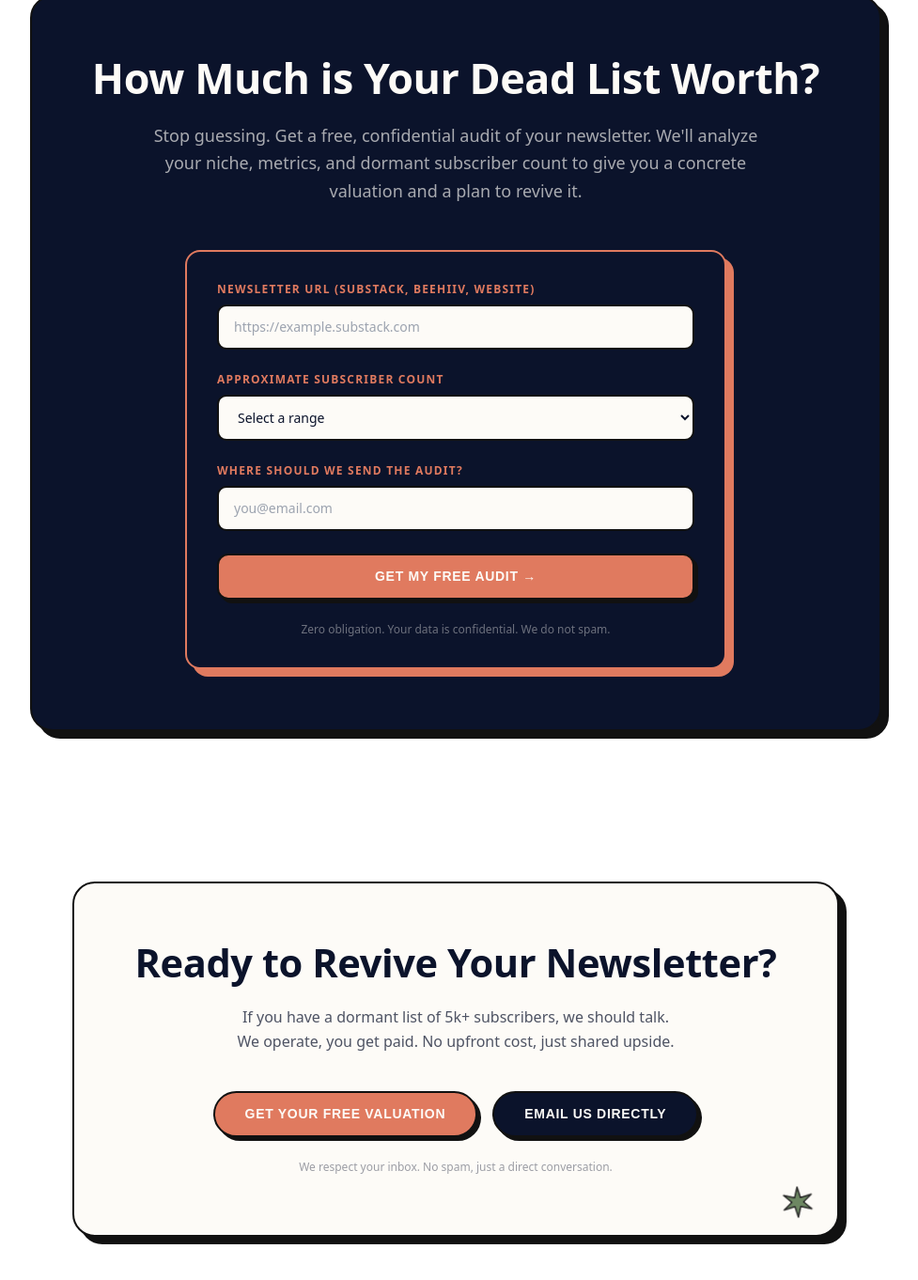
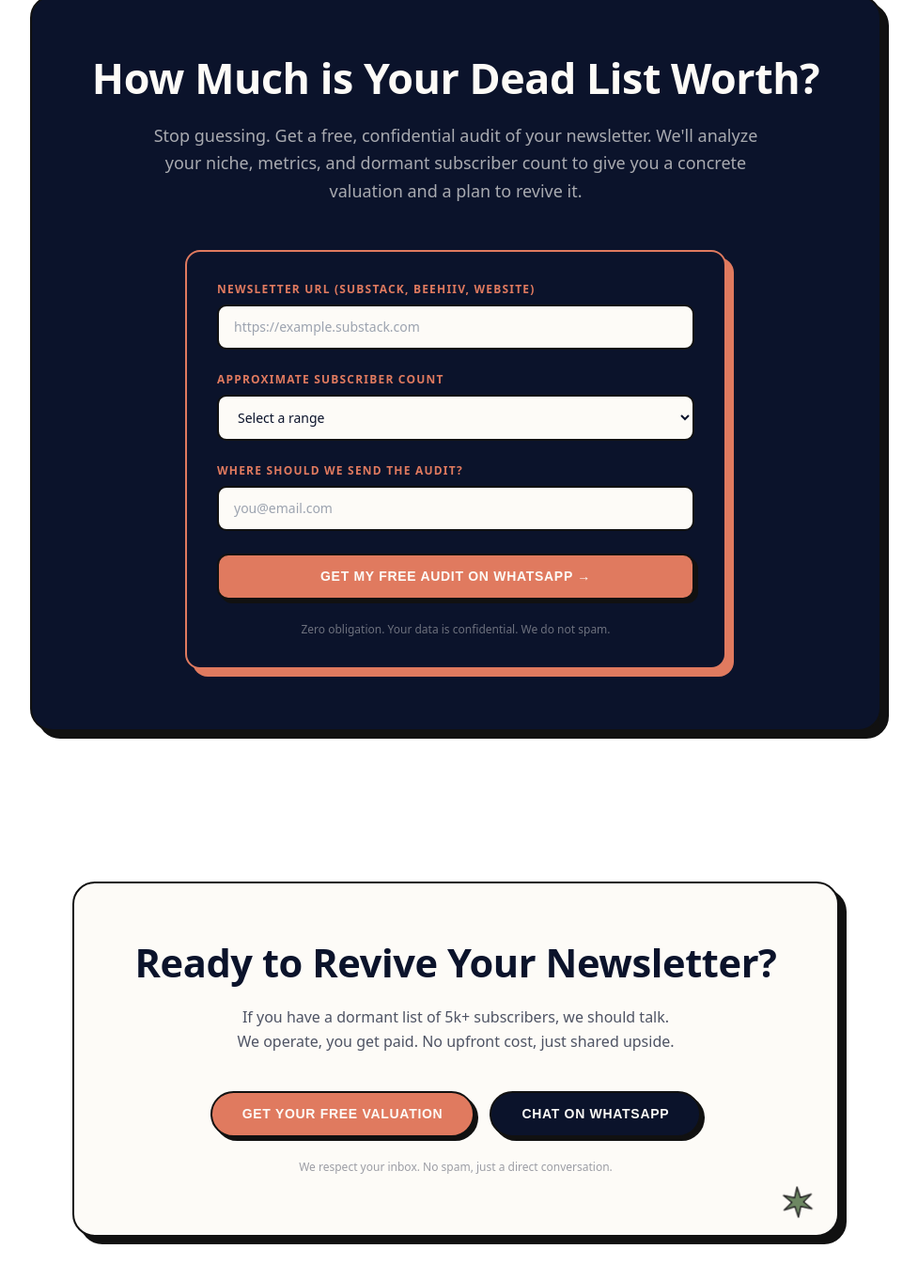
Before and after one commit to joshiljainn/OffPatternLabs, a Next.js app: page / in a window 1280 px wide. Shown: the part 7703-9065 px from the top of the page at 94% size, without its empty margins (155-1132 px from the left). Built offline with nearby package versions, Linux system fonts and the light colour scheme.

Commit message:
feat: restore audit form with WhatsApp pre-fill logic

```diff
--- a/components/NewsletterAudit.tsx
+++ b/components/NewsletterAudit.tsx
@@ -1,33 +1,95 @@
-import React from "react";
+"use client";
+import React, { useState } from "react";
 
 export default function NewsletterAudit() {
+    const [url, setUrl] = useState("");
+    const [subscribers, setSubscribers] = useState("");
+    const [email, setEmail] = useState("");
+
+    const handleSubmit = (e: React.FormEvent) => {
+        e.preventDefault();
+        const message = `Hi! I'd like to get an audit for my newsletter.
+
+Newsletter URL: ${url}
+Approximate Subscribers: ${subscribers}
+Email for contact: ${email}`;
+
+        const whatsappUrl = `https://wa.me/918076958506?text=${encodeURIComponent(message)}`;
+        window.open(whatsappUrl, "_blank");
+    };
+
     return (
         <section id="audit" className="py-12 md:py-20 px-4 bg-transparent">
             <div className="w-full max-w-5xl mx-auto bg-[#0B132B] border-2 border-[#111] shadow-[8px_8px_0px_#111] rounded-[24px] p-8 md:p-16 relative z-10">
                 <div className="text-center mb-12">
-                    <h2 className="font-display font-bold mb-6" style={{ color: "#FDFBF7", fontSize: "clamp(1.6rem, 3.5vw, 2.8rem)" }}>
+                    <h2
+                        className="font-display font-bold mb-6"
+                        style={{ color: "#FDFBF7", fontSize: "clamp(1.6rem, 3.5vw, 2.8rem)" }}
+                    >
                         How Much is Your Dead List Worth?
                     </h2>
-                    <p className="max-w-2xl mx-auto text-lg leading-relaxed" style={{ color: "#FDFBF7", opacity: 0.65 }}>
-                        Stop guessing. Get a free, confidential audit of your newsletter.
-                        We&apos;ll analyze your niche, metrics, and dormant subscriber count to give you
-                        a concrete valuation and a plan to revive it.
+                    <p
+                        className="max-w-2xl mx-auto text-lg leading-relaxed"
+                        style={{ color: "#FDFBF7", opacity: 0.65 }}
+                    >
+                        Stop guessing. Get a free, confidential audit of your newsletter. We&apos;ll analyze
+                        your niche, metrics, and dormant subscriber count to give you a concrete
+                        valuation and a plan to revive it.
                     </p>
                 </div>
 
-                <div className="max-w-xl mx-auto p-8 rounded-[16px] border-2" style={{ background: "#0B132B", borderColor: "#E07A5F", boxShadow: "8px 8px 0px #E07A5F" }}>
-                    <form className="space-y-6">
+                <div
+                    className="max-w-xl mx-auto p-8 rounded-[16px] border-2"
+                    style={{
+                        background: "#0B132B",
+                        borderColor: "#E07A5F",
+                        boxShadow: "8px 8px 0px #E07A5F",
+                    }}
+                >
+                    <form className="space-y-6" onSubmit={handleSubmit}>
                         <div>
-                            <label htmlFor="url" className="block text-xs font-bold uppercase tracking-widest mb-2" style={{ color: "#E07A5F" }}>
+                            <label
+                                htmlFor="url"
+                                className="block text-xs font-bold uppercase tracking-widest mb-2"
+                                style={{ color: "#E07A5F" }}
+                            >
                                 Newsletter URL (Substack, Beehiiv, Website)
                             </label>
-                            <input type="url" id="url" className="w-full rounded-[10px] px-4 py-3 text-sm outline-none" style={{ background: "#FDFBF7", border: "2px solid #111", color: "#0B132B" }} placeholder="https://example.substack.com" required />
+                            <input
+                                type="url"
+                                id="url"
+                                className="w-full rounded-[10px] px-4 py-3 text-sm outline-none"
+                                style={{
+                                    background: "#FDFBF7",
+                                    border: "2px solid #111",
+                                    color: "#0B132B",
+                                }}
+                                placeholder="https://example.substack.com"
+                                value={url}
+                                onChange={(e) => setUrl(e.target.value)}
+                                required
+                            />
                         </div>
                         <div>
-                            <label htmlFor="subscribers" className="block text-xs font-bold uppercase tracking-widest mb-2" style={{ color: "#E07A5F" }}>
+                            <label
+                                htmlFor="subscribers"
+                                className="block text-xs font-bold uppercase tracking-widest mb-2"
+                                style={{ color: "#E07A5F" }}
+                            >
                                 Approximate Subscriber Count
                             </label>
-                            <select id="subscribers" className="w-full rounded-[10px] px-4 py-3 text-sm outline-none cursor-pointer" style={{ background: "#FDFBF7", border: "2px solid #111", color: "#0B132B" }} required>
+                            <select
+                                id="subscribers"
+                                className="w-full rounded-[10px] px-4 py-3 text-sm outline-none cursor-pointer"
+                                style={{
+                                    background: "#FDFBF7",
+                                    border: "2px solid #111",
+                                    color: "#0B132B",
+                                }}
+                                value={subscribers}
+                                onChange={(e) => setSubscribers(e.target.value)}
+                                required
+                            >
                                 <option value="">Select a range</option>
                                 <option value="1k-5k">1,000 – 5,000</option>
                                 <option value="5k-10k">5,000 – 10,000</option>
@@ -36,13 +98,34 @@ export default function NewsletterAudit() {
                             </select>
                         </div>
                         <div>
-                            <label htmlFor="email" className="block text-xs font-bold uppercase tracking-widest mb-2" style={{ color: "#E07A5F" }}>
+                            <label
+                                htmlFor="email"
+                                className="block text-xs font-bold uppercase tracking-widest mb-2"
+                                style={{ color: "#E07A5F" }}
+                            >
                                 Where should we send the audit?
                             </label>
-                            <input type="email" id="email" className="w-full rounded-[10px] px-4 py-3 text-sm outline-none" style={{ background: "#FDFBF7", border: "2px solid #111", color: "#0B132B" }} placeholder="you@email.com" required />
+                            <input
+                                type="email"
+                                id="email"
+                                className="w-full rounded-[10px] px-4 py-3 text-sm outline-none"
+                                style={{
+                                    background: "#FDFBF7",
+                                    border: "2px solid #111",
+                                    color: "#0B132B",
+                                }}
+                                placeholder="you@email.com"
+                                value={email}
+                                onChange={(e) => setEmail(e.target.value)}
+                                required
+                            />
                         </div>
-                        <button type="submit" className="btn-retro-orange w-full text-center" style={{ borderRadius: "12px" }}>
-                            Get My Free Audit →
+                        <button
+                            type="submit"
+                            className="btn-retro-orange w-full text-center"
+                            style={{ borderRadius: "12px" }}
+                        >
+                            Get My Free Audit on WhatsApp →
                         </button>
                         <p className="text-xs text-center" style={{ color: "#FDFBF7", opacity: 0.4 }}>
                             Zero obligation. Your data is confidential. We do not spam.
--- a/components/landing/PrimaryCTA.tsx
+++ b/components/landing/PrimaryCTA.tsx
@@ -7,16 +7,32 @@ export default function PrimaryCTA() {
         <section id="contact" className="py-12 md:py-20 px-4 bg-transparent">
             <div className="w-full max-w-5xl mx-auto bg-[#FDFBF7] border-2 border-[#111] shadow-[8px_8px_0px_#111] rounded-[24px] p-8 md:p-16 relative z-10 text-center overflow-hidden">
                 <RetroStar className="absolute bottom-6 right-6 opacity-90" />
-                <h2 className="font-display font-bold mb-6" style={{ color: "#0B132B", fontSize: "clamp(1.6rem, 3.5vw, 2.6rem)" }}>
+                <h2
+                    className="font-display font-bold mb-6"
+                    style={{ color: "#0B132B", fontSize: "clamp(1.6rem, 3.5vw, 2.6rem)" }}
+                >
                     Ready to Revive Your Newsletter?
                 </h2>
-                <p className="mb-10 leading-relaxed max-w-xl mx-auto" style={{ color: "#0B132B", opacity: 0.72 }}>
+                <p
+                    className="mb-10 leading-relaxed max-w-xl mx-auto"
+                    style={{ color: "#0B132B", opacity: 0.72 }}
+                >
                     If you have a dormant list of 5k+ subscribers, we should talk.
-                    <br />We operate, you get paid. No upfront cost, just shared upside.
+                    <br />
+                    We operate, you get paid. No upfront cost, just shared upside.
                 </p>
                 <div className="flex flex-col sm:flex-row gap-4 justify-center">
-                    <Link href="#audit" className="btn-retro-orange">Get Your Free Valuation</Link>
-                    <a href="mailto:joshil@offpatternlabs.com" className="btn-retro-navy">Email Us Directly</a>
+                    <Link href="#audit" className="btn-retro-orange">
+                        Get Your Free Valuation
+                    </Link>
+                    <a
+                        href="https://wa.me/918076958506?text=Hi! I'd like to talk about revivivng my newsletter."
+                        target="_blank"
+                        rel="noopener noreferrer"
+                        className="btn-retro-navy inline-flex items-center justify-center"
+                    >
+                        Chat on WhatsApp
+                    </a>
                 </div>
                 <p className="mt-6 text-xs" style={{ color: "#0B132B", opacity: 0.4 }}>
                     We respect your inbox. No spam, just a direct conversation.
```
Also changed, not shown: components/landing/LandingHero.tsx (+34 -7 lines).
